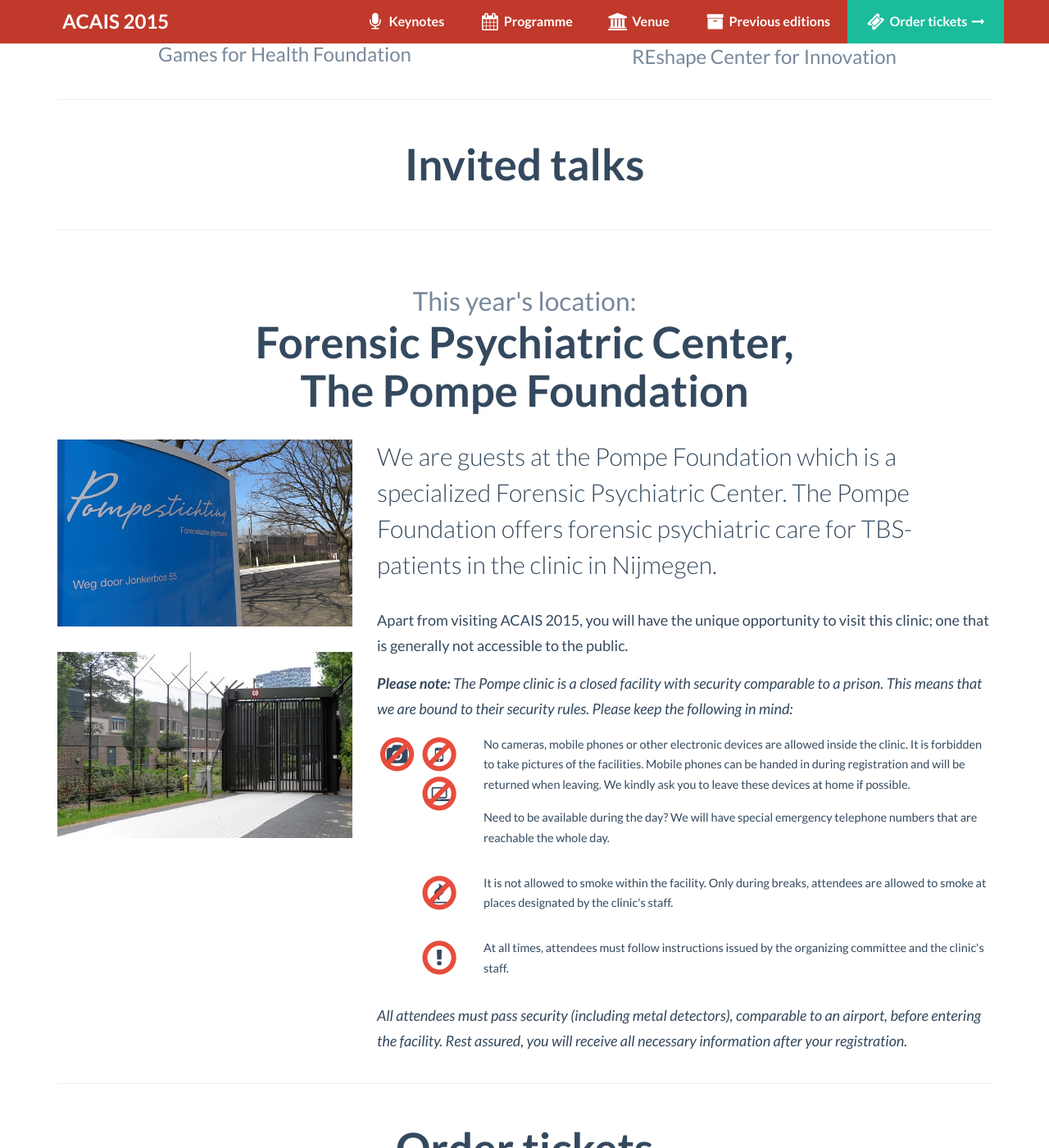
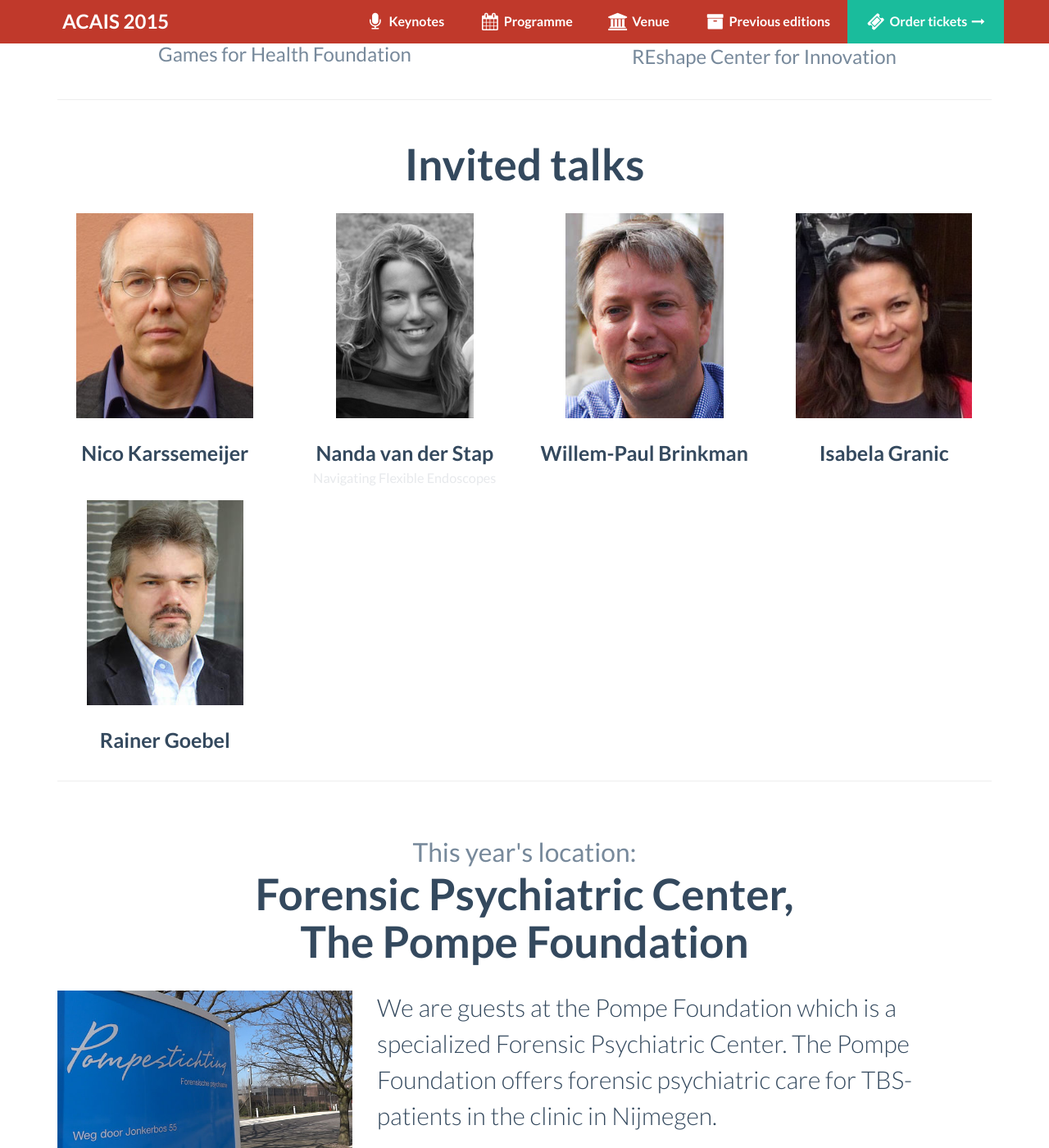
Before and after one commit to wouterbulten/acais-website, a Jekyll site: the page built from index.html, in a window 1280 px wide and 1400 px high, scrolled down 1923 px. Shown: the whole window at 82% size. Built offline with Jekyll 4.4.1, drawn with Linux system fonts in a browser that asks for light colours; nearby versions of some CDN libraries.

Commit message:
Added invited talks stub

```diff
--- a/css/main.css
+++ b/css/main.css
@@ -153,6 +153,12 @@
 .keynote-photo {
     width: 40%;
 }
+.speaker-photo {
+    height: 250px;
+}
+.invited-talks h3 {
+    font-size: 25px ;
+}
 /* Programme table */
 
 .table-programme {
--- a/index.html
+++ b/index.html
@@ -108,8 +108,37 @@
         </div>
     </div>
 
-    <div class="row">
+    <div class="row text-center invited-talks">
+        <div class="col-md-3">
+            <img src="img/speakers/nicokarssemeijer.jpeg" alt="Nico Karssemeijer" class="speaker-photo">
+            <h3>Nico Karssemeijer</h3>
+        </div>
 
+        <div class="col-md-3">
+            <img src="img/speakers/nandavanderstap.png" alt="Nanda van der Stap" class="speaker-photo">
+            <h3>
+                Nanda van der Stap
+                <br>
+                <small>Navigating Flexible Endoscopes</small>
+            </h3>
+        </div>
+
+        <div class="col-md-3">
+            <img src="img/speakers/willempaulbrinkman.jpg" alt="Willem-Paul Brinkman" class="speaker-photo">
+            <h3>Willem-Paul Brinkman</h3>
+        </div>
+
+        <div class="col-md-3">
+            <img src="img/speakers/isabelagranic.jpg" alt="Isabela Granic" class="speaker-photo">
+            <h3>Isabela Granic</h3>
+        </div>
+    </div>
+
+    <div class="row text-center invited-talks">
+        <div class="col-md-3">
+            <img src="img/speakers/rainergoebel.jpg" alt="Rainer Goebel" class="speaker-photo">
+            <h3>Rainer Goebel</h3>
+        </div>
     </div>
 
     <hr>
```
Also changed, not shown: img/speakers/isabelagranic.jpg (added), img/speakers/nandavanderstap.png (added), img/speakers/nicokarssemeijer.jpeg (added), img/speakers/rainergoebel.jpg (added), img/speakers/willempaulbrinkman.jpg (added).
